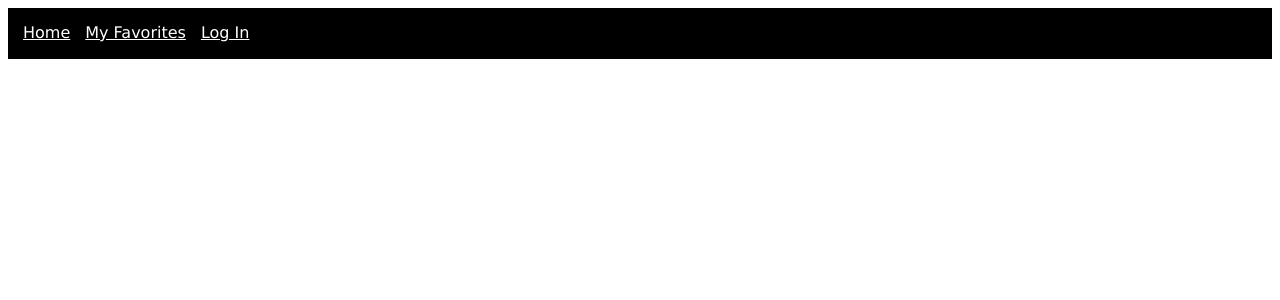
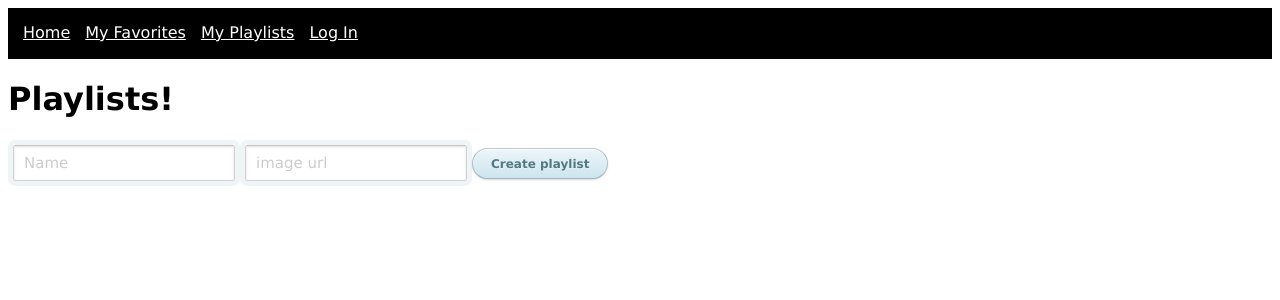
Before and after one commit to soroosh-gb/playlist-front-end, a React (Create React App) app in the folder playlist-frontend/: page /playlists in a window 1280 px wide. Shown: the top 300 px of the page. Built offline with nearby package versions, Linux system fonts and the light colour scheme; no server answers; sample sign-in values are in the browser's storage.

Commit message:
playbar added

```diff
--- a/playlist-frontend/package.json
+++ b/playlist-frontend/package.json
@@ -10,6 +10,7 @@
     "react-dom": "^17.0.1",
     "react-router-dom": "^5.2.0",
     "react-scripts": "4.0.0",
+    "react-spotify-player": "^1.0.4",
     "styled-components": "^5.2.1",
     "web-vitals": "^0.2.4"
   },
--- a/playlist-frontend/src/App.js
+++ b/playlist-frontend/src/App.js
@@ -9,6 +9,7 @@ import NavBar from './Components/NavBar';
 import Playlists from './Components/Playlists'
 import Home from './Components/Home'
 import MyFavorites from './Components/MyFavorites';
+import SpotifyPlayer from 'react-spotify-player';
 
 
 
@@ -32,20 +33,6 @@ class App extends React.Component {
       .then(resp => resp.json())
       .then(data => this.setState({user: data.user}))
 
-    // if (token) {
-    //   console.log('got token')
-    //   const options = {
-    //     method: "GET",
-    //     headers: {
-    //       Authorization: `Bearer ${token}`
-    //     },
-    //   }
-
-      // fetch("http://localhost:3000/api/v1/home", options)
-      // .then(resp => resp.json())
-      // .then(data => this.setState({user: data.user}))
-      // .then(data => console.log(data))
-      // .catch(console.log)
 
       fetch("http://localhost:3000/api/v1/tracks/all")
       .then(resp => resp.json())
@@ -148,15 +135,30 @@ class App extends React.Component {
         favorites: filtered
       })
     })
+  }
 
-
+  creatNewPlaylist = (newplaylist) => {
+    fetch("http://localhost:3000/api/v1/tracklists" , {
+      method: "POST",
+      headers: {
+        "content-type": "application/json",
+         accepts: "application/json"
+      },
+      body: JSON.stringify(newplaylist)
+    })
+    .then(resp => resp.json())
+    .then((data) => {console.log(data)})
   }
 
   render() {
-    // console.log(this.state.user)
+    console.log(this.state.user)
     // console.log(this.state.api)
+
     return (
+
       <div className="app">
+
+
         <NavBar user={this.state.user} clickHandler={this.logoutHandler}/>
         <Switch>
             <Route path="/login" render={routerProps => <LoginContainer {...routerProps} loginHandler={this.loginHandler} signupHandler={this.signupHandler} user={this.state.user} />} />
@@ -169,7 +171,7 @@ class App extends React.Component {
             } />
             {/* <Route exact path="/home" render={() => <Home tracks={this.state.api} addToFavorites={this.addToFavorites} user={this.props.user}/>} /> */}
             <Route exact path="/myfavorites" render={() => <MyFavorites tracks={this.state.favorites} removeFromFavorites={this.removeFromFavorites} user={this.state.user}/>} />
-            {/* <Route exact path="/playlists" component={Playlists} /> */}
+            <Route exact path="/playlists" render={() => <Playlists creatNewPlaylist={this.creatNewPlaylist}/>} />
             <Route exact path="/logout" component={Logout} />
         </Switch>
       </div>
--- a/playlist-frontend/src/Components/Home.js
+++ b/playlist-frontend/src/Components/Home.js
@@ -1,6 +1,7 @@
 import React from 'react'
 import Track from './Track'
 import { Redirect } from 'react-router-dom'
+import Spotify from './Spotify'
 
 
 class Home extends React.Component{
@@ -9,7 +10,7 @@ class Home extends React.Component{
 
     renderTracks = () => {
         let allTracks = this.props.tracks
-        return allTracks.map((el) => <Track key={el.id} track={el} addToFavorites={this.props.addToFavorites}/>)
+        return allTracks.map((el) => <Track key={el.index} track={el} addToFavorites={this.props.addToFavorites}/>)
     }
 
     render(){
@@ -17,9 +18,14 @@ class Home extends React.Component{
             return(
                 <div>
                     {this.props.user ?
+                    <Spotify />
+                    :
+                    <Redirect to="login"/>
+                    }
+                    {this.props.user ?
 
                         this.renderTracks()
-
+                        // && <Spotify />
                         :
                         <Redirect to="login"/>
                         }
--- a/playlist-frontend/src/Components/MyFavorites.js
+++ b/playlist-frontend/src/Components/MyFavorites.js
@@ -1,7 +1,7 @@
 import React from 'react'
 import FavoriteTrack from './FavoriteTrack'
 import { Redirect } from 'react-router-dom'
-
+import Spotify from './Spotify'
 
 class MyFavorites extends React.Component{
 
@@ -14,14 +14,16 @@ class MyFavorites extends React.Component{
         // console.log(this.props.favorites)
         return(
             <div>
+                {this.props.user ?
+                    <Spotify />
+                    :
+                    <Redirect to="login"/>
+                    }
 
                 {this.props.user ?
-
-
                     this.renderFavorites()
-
-                :
-                <Redirect to="login"/>
+                    :
+                    <Redirect to="login"/>
                 }
 
             </div>
--- a/playlist-frontend/src/Components/NavBar.js
+++ b/playlist-frontend/src/Components/NavBar.js
@@ -20,6 +20,14 @@ class NavBar extends React.Component {
               >
                 My Favorites
               </NavLink>
+
+              <NavLink
+                style={{ marginRight: '15px', color: 'white' }}
+                to="/playlists"
+              >
+                My Playlists
+              </NavLink>
+
 
 
               {this.props.user ?
--- a/playlist-frontend/src/Components/Playlists.js
+++ b/playlist-frontend/src/Components/Playlists.js
@@ -2,8 +2,34 @@ import React from 'react'
 
 class Playlists extends React.Component {
 
+    state = {
+        name: "",
+        image:"",
+    }
+
+    changeHandler = (e) => {
+        this.setState({
+            [e.target.name]: e.target.value
+        })
+    }
+    submitHandler = (e) => {
+        e.preventDefault()
+        this.props.creatNewPlaylist(this.state)
+    }
+
     render() {
-        return <h1>Playlists!</h1>
+
+        return(
+            <div>
+                <h1>Playlists!</h1>
+                <form onSubmit={this.submitHandler}>
+                    <input type="text" name="name" placeHolder="Name" value={this.state.name} onChange={this.changeHandler}/>
+                    <input type="text" name="image" placeHolder="image url" value={this.state.image} onChange={this.changeHandler}/>
+                    <input type="submit" value="Create playlist"/>
+                </form>
+
+            </div>
+        )
     }
 }
 
--- /dev/null
+++ b/playlist-frontend/src/Components/Spotify.js
@@ -0,0 +1,21 @@
+import React from 'react'
+import SpotifyPlayer from 'react-spotify-player';
+
+class Spotify extends React.Component{
+
+    render(){
+        const size = {
+            width: '100%',
+            height: 200,
+          };
+          const view = 'list';
+          const theme = 'black';
+        return(
+            <>
+             <SpotifyPlayer uri="spotify:track:3hWfKBt3n7j1xqIy6LA5ve" size={size} view={view} theme={theme}/>
+            </>
+        )
+    }
+}
+
+export default Spotify
```
Also changed, not shown: 1 other file (tests, documents, lock files or other folders).
